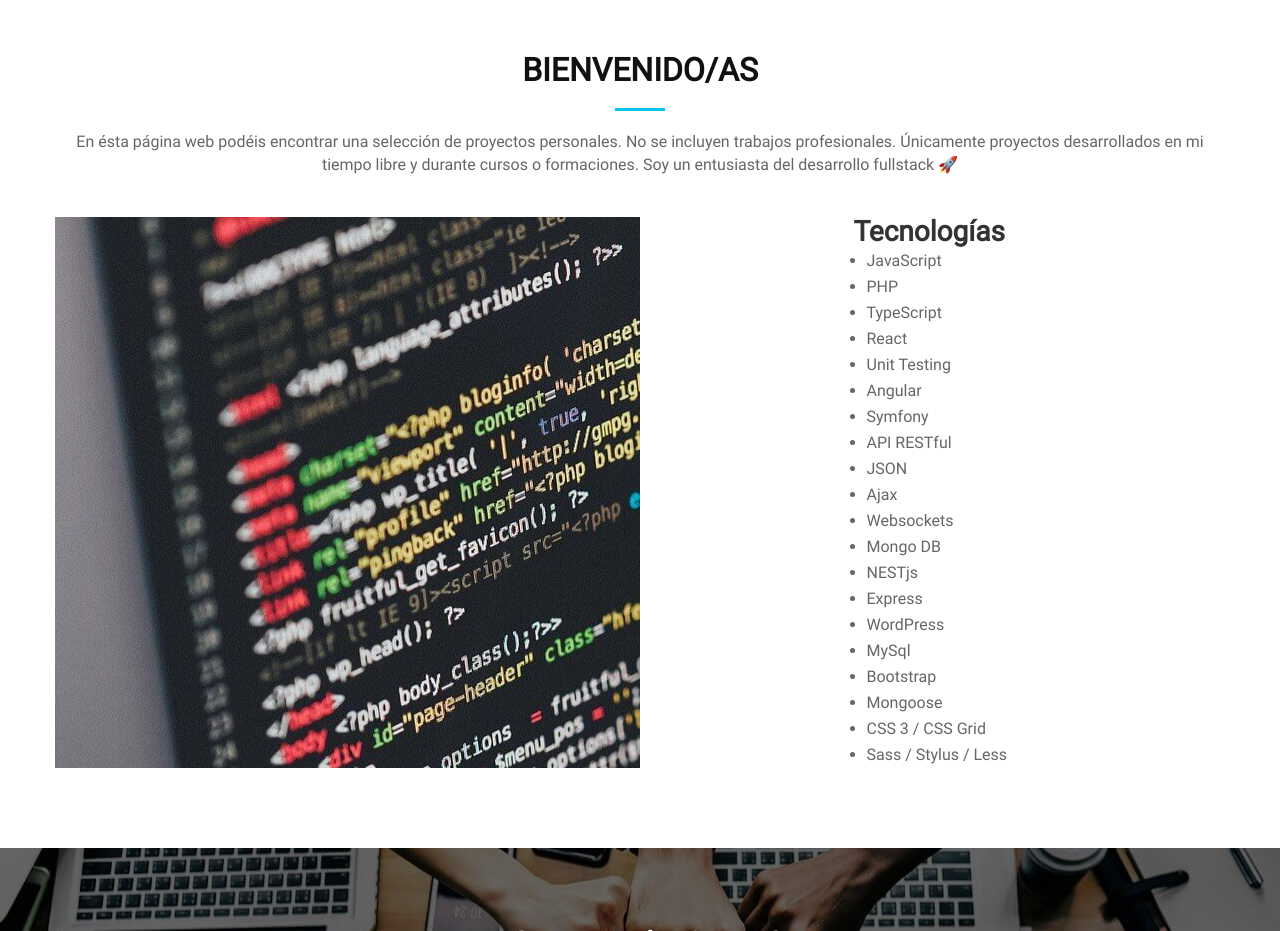
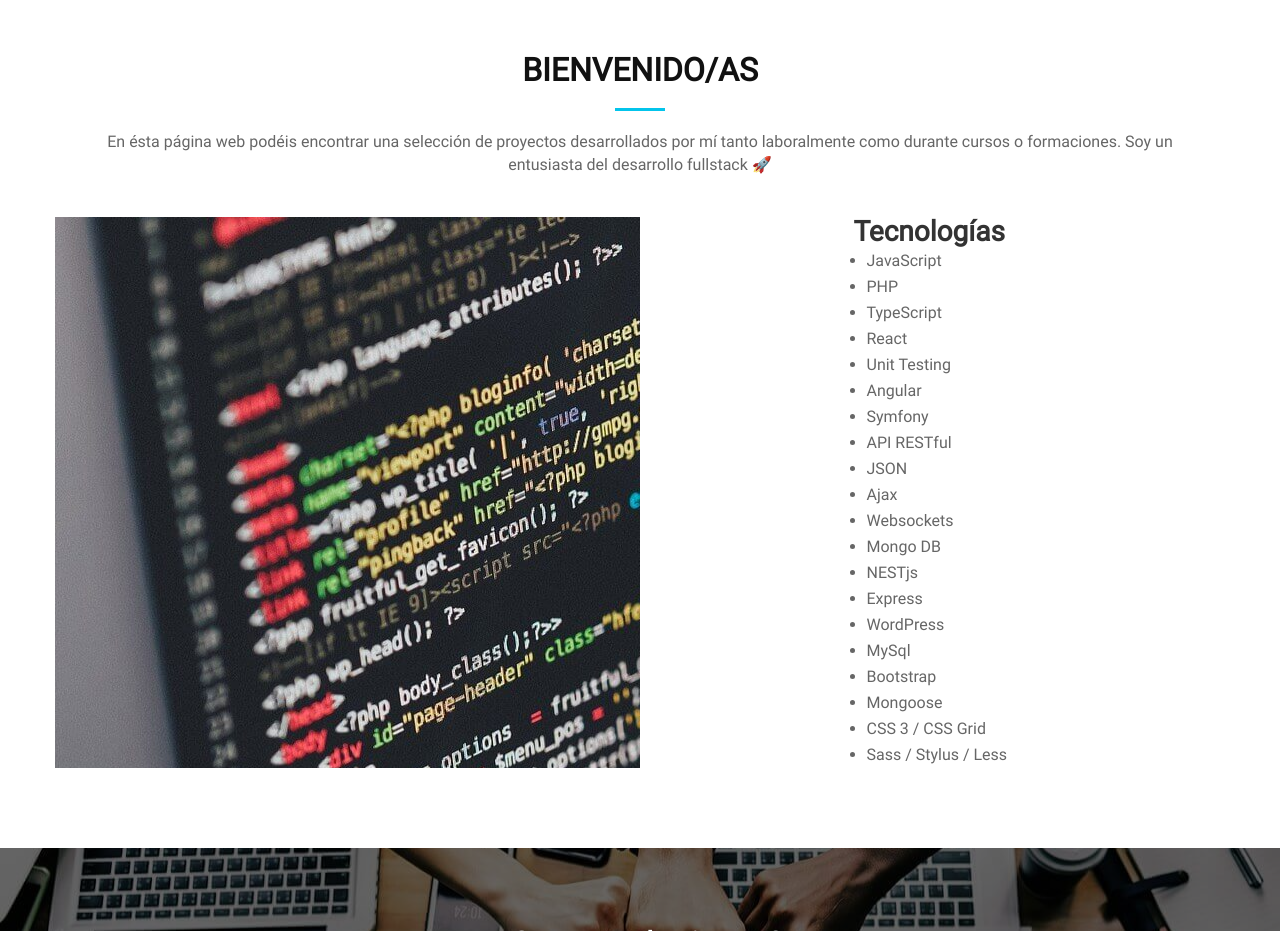
Before and after one commit to gomez-fernando/portfolio, a plain HTML site: page index.html in a window 1280 px wide. Shown: the part 920-1851 px from the top of the page. Drawn offline with Linux system fonts and the light colour scheme.

Commit message:
Update about section

```diff
--- a/index.html
+++ b/index.html
@@ -86,7 +86,7 @@
                 <div class="col-md-12">
                     <h3 class="section-title t_welcome">Bienvenido/as</h3>
                     <div class="section-title-divider"></div>
-                    <p class="section-description" id="t40">En ésta página web podéis encontrar una selección de proyectos personales. No se incluyen trabajos profesionales. Únicamente proyectos desarrollados en mi tiempo libre y durante cursos o formaciones. Soy un entusiasta del desarrollo fullstack &#x1F680;</p>
+                    <p class="section-description" id="t40">En ésta página web podéis encontrar una selección de proyectos desarrollados por mí tanto laboralmente como durante cursos o formaciones. Soy un entusiasta del desarrollo fullstack &#x1F680;</p>
                 </div>
             </div>
         </div>
```
